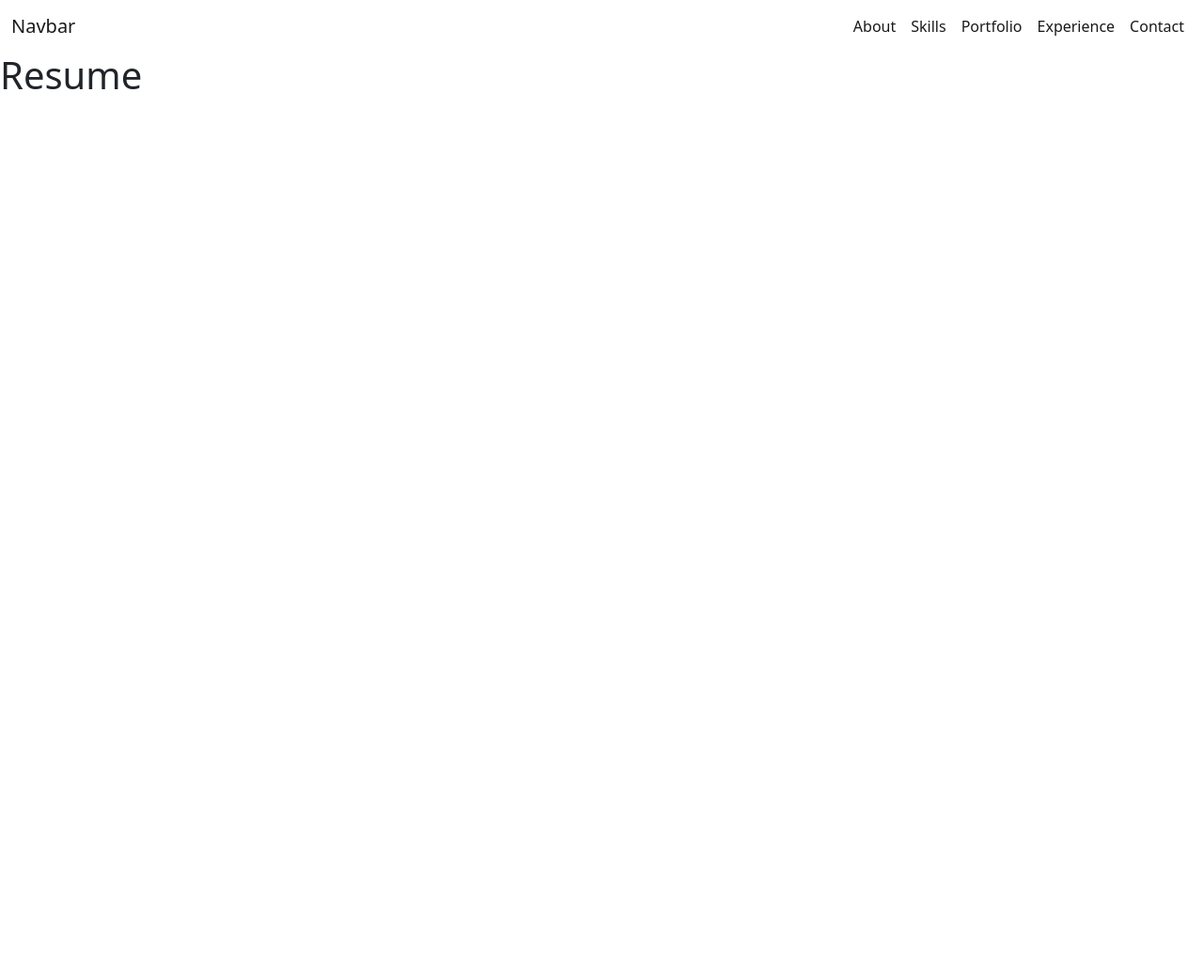
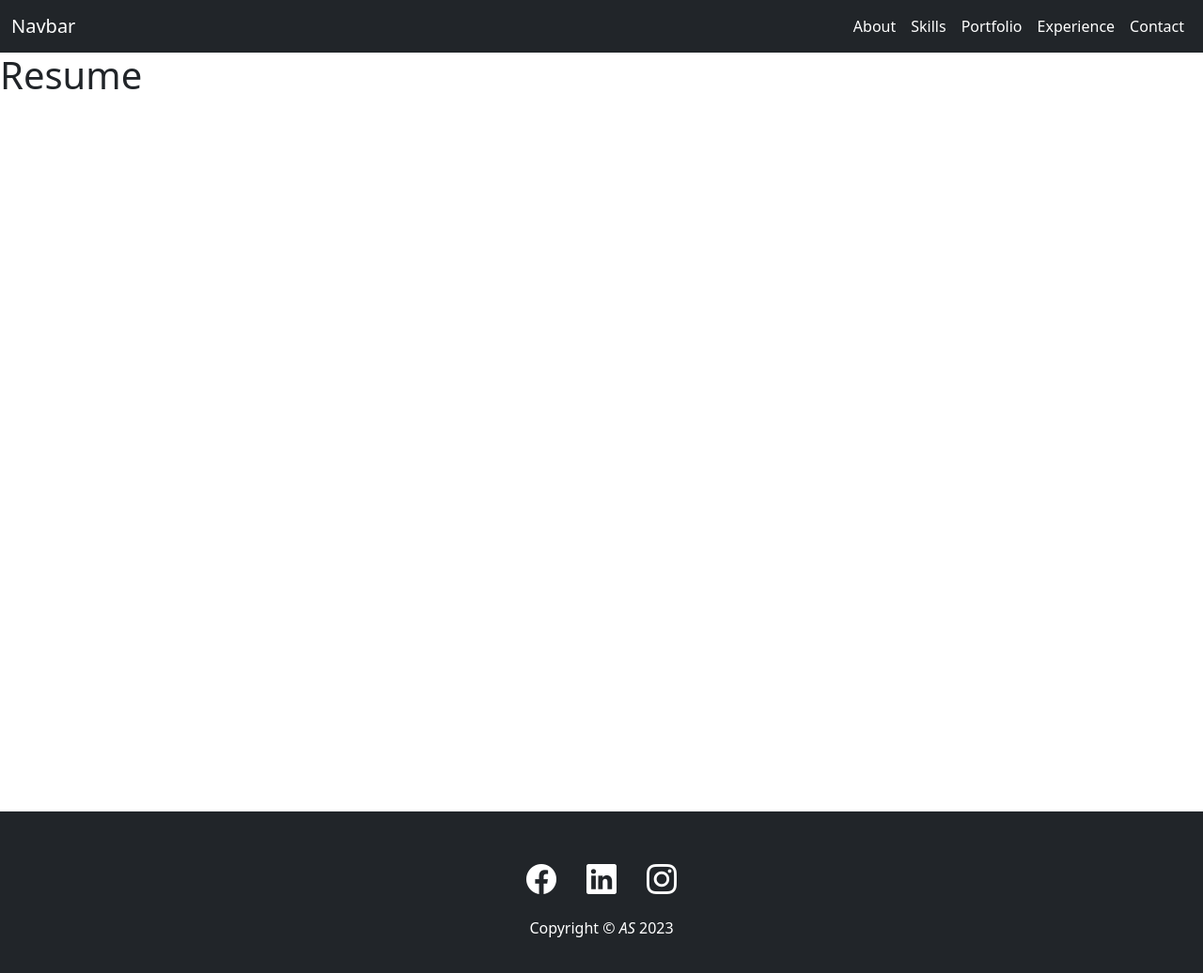
Before and after one commit to AkshayS05/ResumeWithAngular, an Angular app: page / in a window 1280 px wide. Shown: the top 1036 px of the page at 94% size. Before the commit the page ends 800 px from the top, so only its background shows below. Built offline with nearby package versions, Linux system fonts and the light colour scheme.

Commit message:
add the footer component

```diff
--- a/package.json
+++ b/package.json
@@ -19,6 +19,7 @@
     "@angular/platform-browser-dynamic": "^16.0.0",
     "@angular/router": "^16.0.0",
     "bootstrap": "^5.2.3",
+    "bootstrap-icons": "^1.10.5",
     "rxjs": "~7.8.0",
     "tslib": "^2.3.0",
     "zone.js": "~0.13.0"
--- a/src/app/app.component.html
+++ b/src/app/app.component.html
@@ -1,2 +1,3 @@
 <app-header></app-header>
-<h1>Resume</h1>
+<h1 class="min-vh-100">Resume</h1>
+<app-footer></app-footer>
--- a/src/app/app.module.ts
+++ b/src/app/app.module.ts
@@ -3,11 +3,13 @@ import { BrowserModule } from '@angular/platform-browser';
 
 import { AppComponent } from './app.component';
 import { HeaderComponent } from './components/header/header.component';
+import { FooterComponent } from './components/footer/footer.component';
 
 @NgModule({
   declarations: [
     AppComponent,
-    HeaderComponent
+    HeaderComponent,
+    FooterComponent
   ],
   imports: [
     BrowserModule
--- /dev/null
+++ b/src/app/components/footer/footer.component.html
@@ -0,0 +1,10 @@
+<footer class="py-5 bg-dark">
+  <div class="container d-flex justify-content-center mb-3">
+    <i class="bi bi-facebook text-white me-3"style="font-size: 2rem;cursor:pointer"></i>
+    <i class="bi bi-linkedin text-white mx-3"style="font-size: 2rem; cursor:pointer"></i>
+    <i class="bi bi-instagram text-white ms-3"style="font-size: 2rem; cursor:pointer"></i>
+  </div>
+  <div class="container">
+    <p class="m-0 text-center text-white">Copyright &copy; <em>AS</em> 2023</p>
+  </div>
+</footer>
--- a/src/app/components/header/header.component.html
+++ b/src/app/components/header/header.component.html
@@ -1,4 +1,4 @@
-<nav class="navbar navbar-expand-lg bg-body-tertiary navbar-light">
+<nav class="navbar navbar-expand-lg bg-body-tertiary navbar-dark bg-dark">
   <div class="container-fluid">
     <a class="navbar-brand" href="#">Navbar</a>
     <button class="navbar-toggler" type="button" data-bs-toggle="collapse" data-bs-target="#navbarSupportedContent" aria-controls="navbarSupportedContent" aria-expanded="false" aria-label="Toggle navigation">
--- a/src/index.html
+++ b/src/index.html
@@ -6,6 +6,8 @@
   <base href="/">
   <meta name="viewport" content="width=device-width, initial-scale=1">
   <link rel="icon" type="image/x-icon" href="favicon.ico">
+  <link href="https://cdn.jsdelivr.net/npm/bootstrap-icons@1.5.0/font/bootstrap-icons.css" rel="stylesheet">
+
 </head>
 <body>
   <app-root></app-root>
```
Also changed, not shown: src/app/components/footer/footer.component.ts (added, +10 -0 lines), src/app/components/footer/footer.component.css (added), 1 other file (tests, documents, lock files or other folders).
